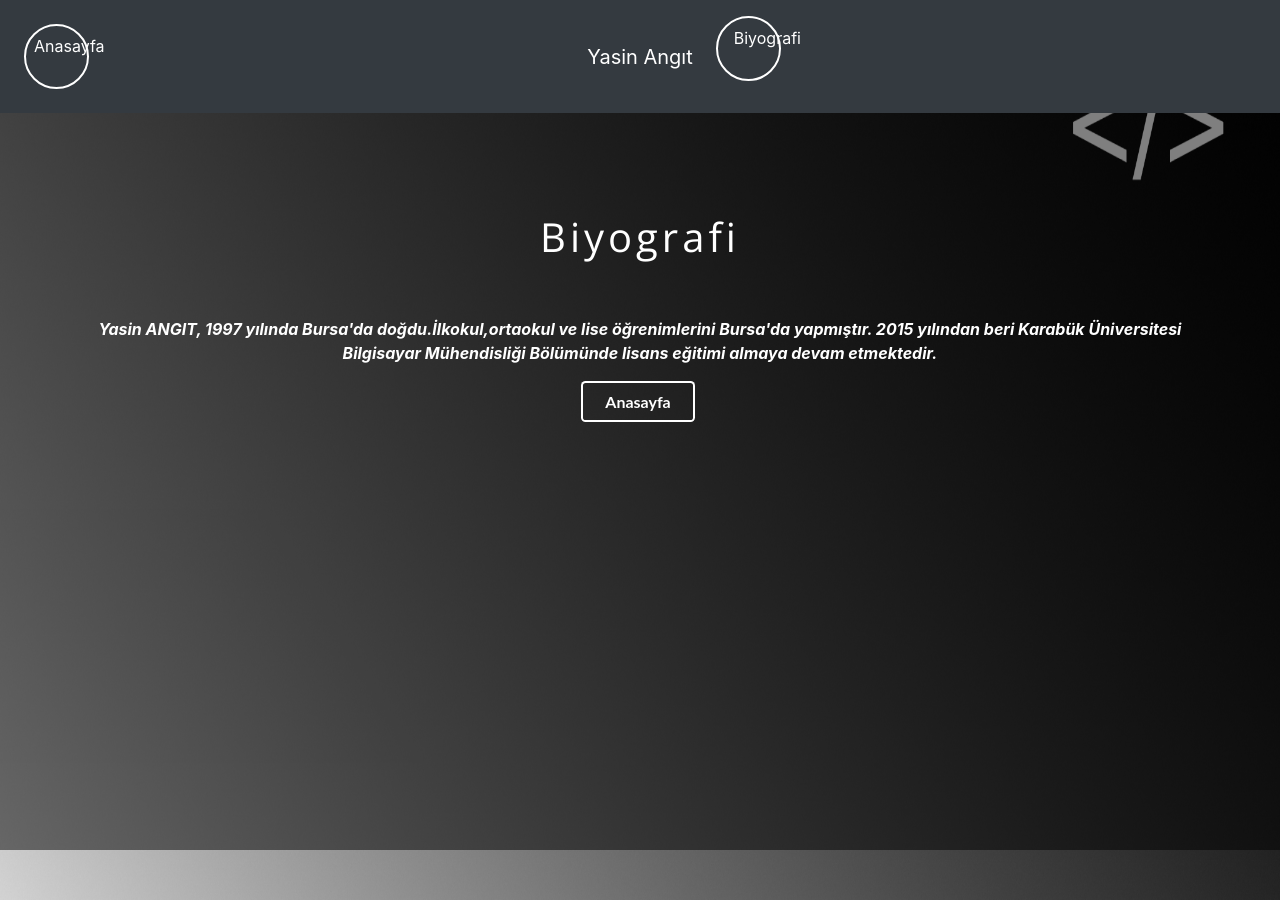
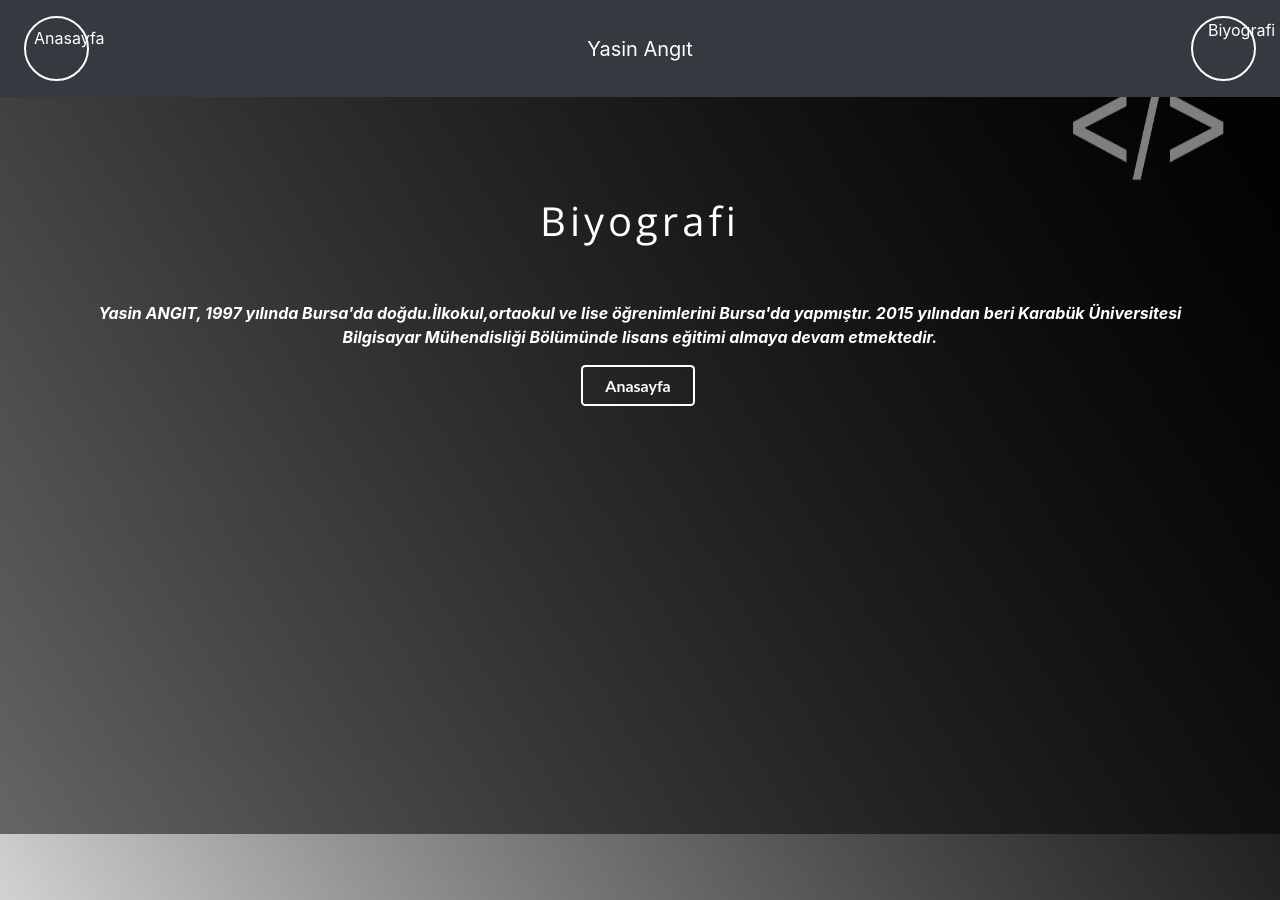
Before and after one commit to yasnangt/yasnangt.github.io, a Jekyll site: the page hakkımda.html, which Jekyll copies as it is, in a window 1280 px wide. Built offline with Jekyll 4.4.1, drawn with Linux system fonts in a browser that asks for light colours; nearby versions of some CDN libraries.

Commit message:
Update hakkımda.html

```diff
--- a/hakkımda.html
+++ b/hakkımda.html
@@ -35,9 +35,9 @@
 
                                 </div>
                                 <div class="navbar-collapse collapse w-100 order-3 dual-collapse2">
-                                    <ul >
-                                        <li>
-                                            <a class="nav-link"><font color="white">Biyografi</font></a>
+                                    <ul class="navbar-nav ml-auto">
+                                        <li class="nav-item">
+                                            <a ><font color="white">Biyografi</font></a>
                                         </li>
 
                                     </ul>
```
